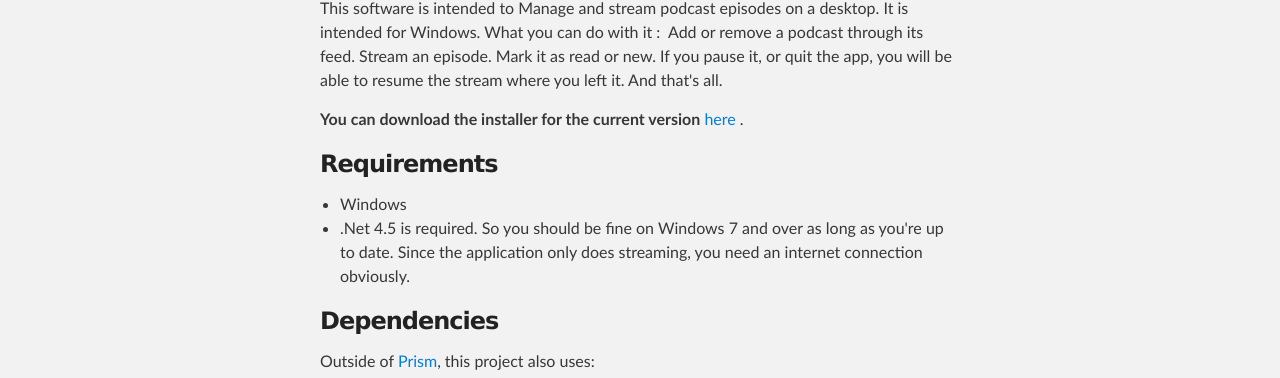
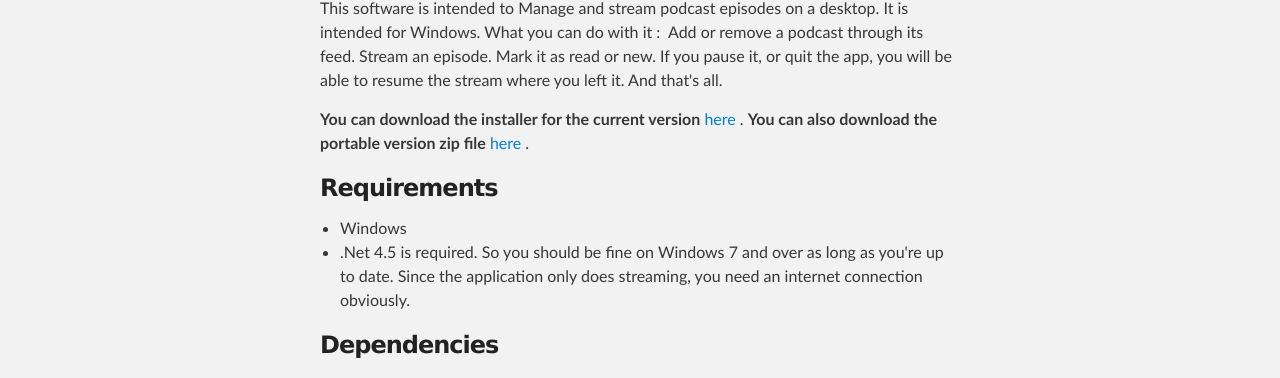
Before and after one commit to degoedel/CatchupCast, a plain HTML site: page index.html in a window 1280 px wide. Shown: the part 661-1039 px from the top of the page. Drawn offline with Linux system fonts and the light colour scheme.

```diff
--- a/index.html
+++ b/index.html
@@ -45,7 +45,8 @@
 If you pause it, or quit the app, you will be able to resume the stream where you left it.
 And that's all.</p>
 
-<p><strong>You can download the installer for the current version</strong> <a href="https://github.com/degoedel/PodCatchup/raw/master/PodCatchupSetup/PodCatchup%20V1.0.0.msi">here</a> .</p>
+<p><strong>You can download the installer for the current version</strong> <a href="https://github.com/degoedel/PodCatchup/raw/master/PodCatchupSetup/PodCatchup%20v1.1.0.msi">here</a> .
+<strong>You can also download the portable version zip file</strong>   <a href="https://github.com/degoedel/PodCatchup/raw/master/PodCatchupSetup/PodCatchup%20v1.1.0%20Portable.zip">here</a> .</p>
 
 <h3>
 <a id="requirements" class="anchor" href="#requirements" aria-hidden="true"><span class="octicon octicon-link"></span></a>Requirements</h3>
```
Also changed, not shown: params.json (+1 -1 lines).
